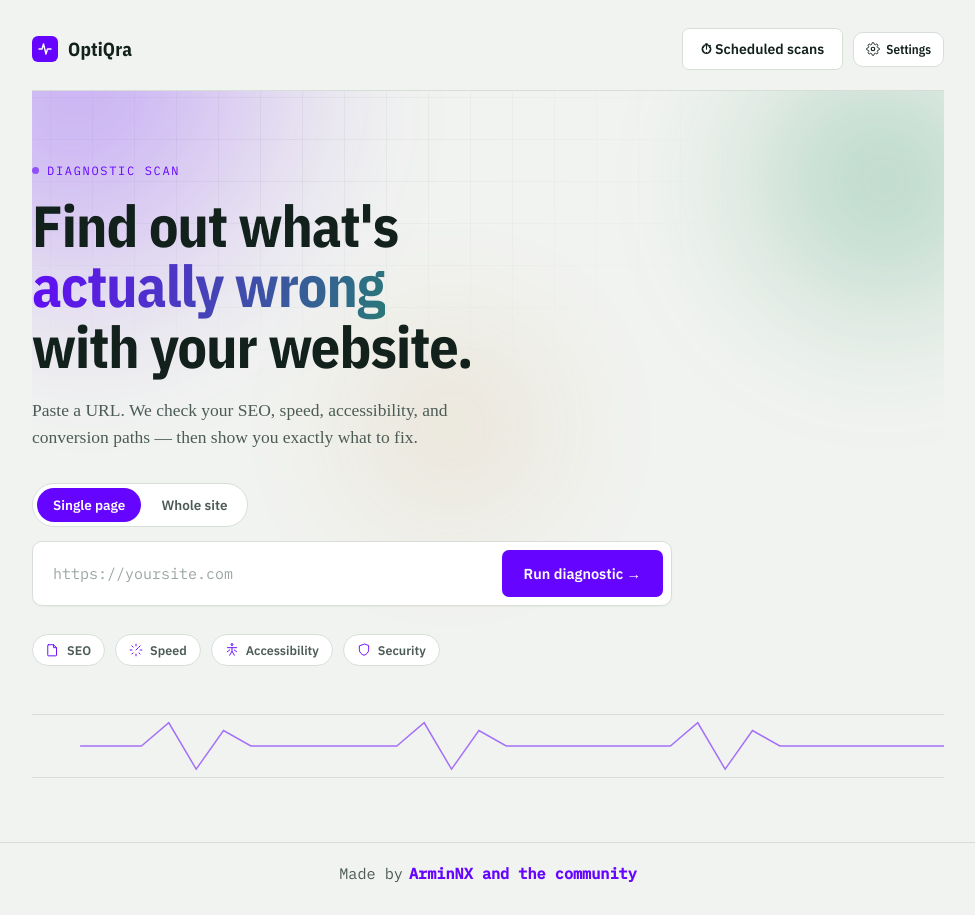
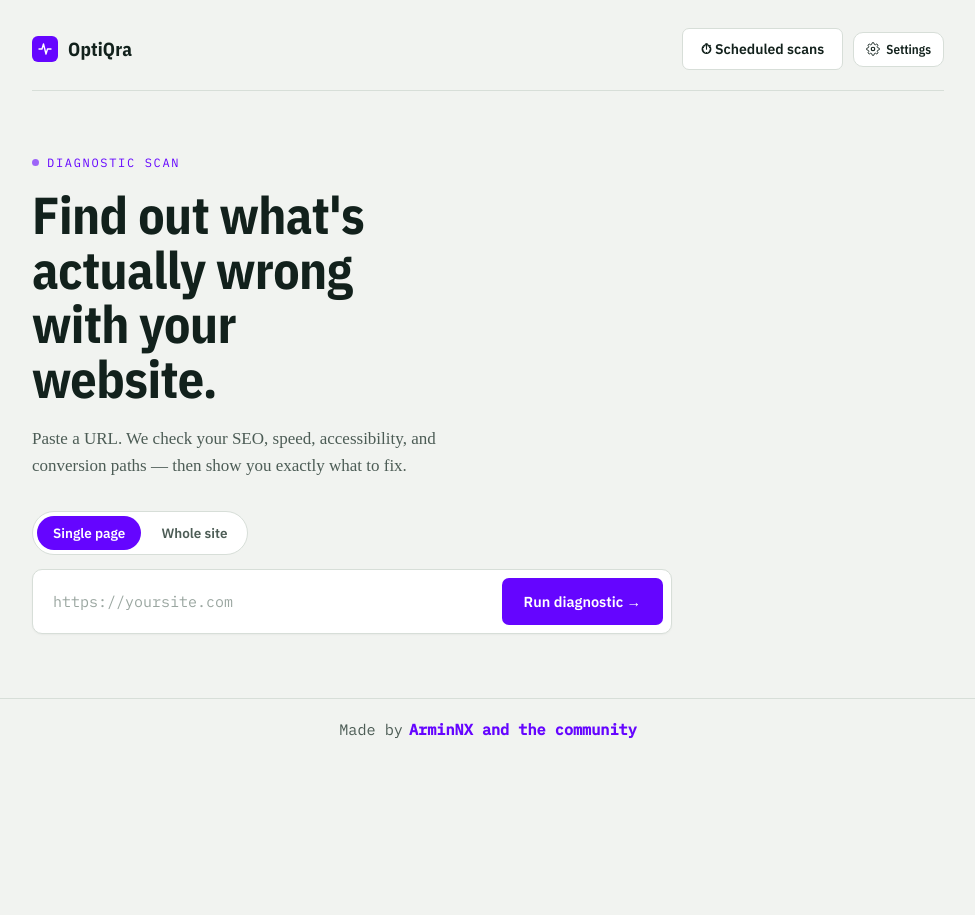
Before and after one commit to armin5872/OptiQra, a Next.js app: page / in a window 1280 px wide. Shown: the whole page, without its empty margins (152-1127 px from the left). After the commit the page ends 800 px from the top, so only its background shows below. Built offline with nearby package versions, Linux system fonts and the light colour scheme.

Commit message:
rollback redesign

```diff
--- a/src/app/globals.css
+++ b/src/app/globals.css
@@ -107,7 +107,6 @@ header {
 	justify-content: space-between;
 	gap: 12px;
 	flex-wrap: wrap;
-	animation: fade-up 0.5s cubic-bezier(0.22, 1, 0.36, 1) both;
 }
 .header-actions {
 	display: flex;
@@ -128,19 +127,8 @@ header {
 	height: 26px;
 	border-radius: 6px;
 	background: var(--accent);
-	box-shadow: 0 0 0 0 color-mix(in srgb, var(--accent) 45%, transparent);
 	position: relative;
 	flex: none;
-	animation: brand-glow 3.2s ease-in-out infinite;
-}
-@keyframes brand-glow {
-	0%,
-	100% {
-		box-shadow: 0 0 0 0 color-mix(in srgb, var(--accent) 35%, transparent);
-	}
-	50% {
-		box-shadow: 0 0 0 6px color-mix(in srgb, var(--accent) 0%, transparent);
-	}
 }
 .brand-mark svg {
 	position: absolute;
@@ -150,98 +138,7 @@ header {
 
 /* ---------- Hero ---------- */
 .hero {
-	position: relative;
-	padding: 72px 0 40px;
-	overflow: hidden;
-	isolation: isolate;
-}
-.hero-bg {
-	position: absolute;
-	inset: -120px -24px auto -24px;
-	height: 620px;
-	z-index: -1;
-	pointer-events: none;
-	background-image:
-		linear-gradient(rgba(18, 33, 28, 0.05) 1px, transparent 1px),
-		linear-gradient(90deg, rgba(18, 33, 28, 0.05) 1px, transparent 1px);
-	background-size: 42px 42px;
-	-webkit-mask-image: radial-gradient(ellipse 70% 55% at 30% 30%, #000 0%, transparent 72%);
-	mask-image: radial-gradient(ellipse 70% 55% at 30% 30%, #000 0%, transparent 72%);
-}
-.hero-blob {
-	position: absolute;
-	border-radius: 50%;
-	filter: blur(60px);
-	opacity: 0.35;
-	z-index: -1;
-	pointer-events: none;
-	will-change: transform;
-}
-.hero-blob.b1 {
-	width: 420px;
-	height: 420px;
-	top: -180px;
-	left: -120px;
-	background: radial-gradient(circle at 30% 30%, var(--accent), transparent 70%);
-	animation: blob-float-a 16s ease-in-out infinite;
-}
-.hero-blob.b2 {
-	width: 320px;
-	height: 320px;
-	top: -60px;
-	right: -100px;
-	background: radial-gradient(circle at 60% 40%, #1e8f5e, transparent 70%);
-	animation: blob-float-b 20s ease-in-out infinite;
-}
-.hero-blob.b3 {
-	width: 260px;
-	height: 260px;
-	top: 220px;
-	left: 30%;
-	background: radial-gradient(circle at 50% 50%, #b9791c, transparent 70%);
-	opacity: 0.18;
-	animation: blob-float-c 22s ease-in-out infinite;
-}
-@keyframes blob-float-a {
-	0%,
-	100% {
-		transform: translate(0, 0) scale(1);
-	}
-	50% {
-		transform: translate(40px, 50px) scale(1.12);
-	}
-}
-@keyframes blob-float-b {
-	0%,
-	100% {
-		transform: translate(0, 0) scale(1);
-	}
-	50% {
-		transform: translate(-50px, 30px) scale(1.08);
-	}
-}
-@keyframes blob-float-c {
-	0%,
-	100% {
-		transform: translate(0, 0) scale(1);
-	}
-	50% {
-		transform: translate(30px, -30px) scale(1.15);
-	}
-}
-@keyframes fade-up {
-	from {
-		opacity: 0;
-		transform: translateY(16px);
-	}
-	to {
-		opacity: 1;
-		transform: translateY(0);
-	}
-}
-.reveal {
-	opacity: 0;
-	animation: fade-up 0.7s cubic-bezier(0.22, 1, 0.36, 1) forwards;
+	padding: 64px 0 40px;
 }
 .eyebrow {
 	font-family: "IBM Plex Mono", monospace;
@@ -275,31 +172,14 @@ header {
 h1 {
 	font-family: "IBM Plex Sans Condensed", sans-serif;
 	font-weight: 700;
-	font-size: clamp(36px, 5.4vw, 58px);
-	line-height: 1.04;
-	letter-spacing: -0.015em;
+	font-size: clamp(34px, 5vw, 52px);
+	line-height: 1.05;
+	letter-spacing: -0.01em;
 	margin: 0 0 20px;
-	max-width: 15ch;
-}
-h1 .grad-text {
-	background: linear-gradient(100deg, var(--accent), #1e8f5e 65%, var(--accent));
-	background-size: 200% auto;
-	-webkit-background-clip: text;
-	background-clip: text;
-	color: transparent;
-	animation: grad-shift 6s ease-in-out infinite;
-}
-@keyframes grad-shift {
-	0%,
-	100% {
-		background-position: 0% center;
-	}
-	50% {
-		background-position: 100% center;
-	}
+	max-width: 14ch;
 }
 .sub {
-	font-size: 17.5px;
+	font-size: 17px;
 	line-height: 1.55;
 	color: var(--ink-soft);
 	max-width: 52ch;
@@ -316,17 +196,6 @@ h1 .grad-text {
 	gap: 8px;
 	max-width: 640px;
 	box-shadow: 0 1px 2px rgba(18, 33, 28, 0.04);
-	transition:
-		box-shadow 0.25s ease,
-		border-color 0.25s ease,
-		transform 0.25s ease;
-}
-.intake:focus-within {
-	border-color: var(--accent);
-	box-shadow:
-		0 0 0 4px color-mix(in srgb, var(--accent) 14%, transparent),
-		0 8px 24px rgba(101, 5, 255, 0.12);
-	transform: translateY(-1px);
 }
 .intake input {
 	flex: 1;
@@ -343,8 +212,6 @@ h1 .grad-text {
 	color: #9aa6a0;
 }
 .intake button {
-	position: relative;
-	overflow: hidden;
 	border: none;
 	background: var(--accent);
 	color: #fff;
@@ -360,28 +227,10 @@ h1 .grad-text {
 	white-space: nowrap;
 	transition:
 		background 0.15s ease,
-		transform 0.1s ease,
-		box-shadow 0.2s ease;
-}
-.intake button::after {
-	content: "";
-	position: absolute;
-	inset: 0;
-	background: linear-gradient(
-		110deg,
-		transparent 20%,
-		rgba(255, 255, 255, 0.35) 50%,
-		transparent 80%
-	);
-	transform: translateX(-120%);
-}
-.intake button:hover::after {
-	transform: translateX(120%);
-	transition: transform 0.7s ease;
+		transform 0.1s ease;
 }
 .intake button:hover {
 	background: var(--accent-hover);
-	box-shadow: 0 4px 14px rgba(101, 5, 255, 0.28);
 }
 .intake button:active {
 	transform: scale(0.97);
@@ -410,44 +259,6 @@ h1 .grad-text {
 }
 .stopped-note.show {
 	display: block;
-}
-
-/* ---------- Hero feature strip ---------- */
-.hero-features {
-	display: flex;
-	flex-wrap: wrap;
-	gap: 10px;
-	margin: 28px 0 8px;
-}
-.hero-feature {
-	display: flex;
-	align-items: center;
-	gap: 7px;
-	padding: 7px 13px;
-	border: 1px solid var(--line);
-	background: var(--surface);
-	border-radius: 999px;
-	font-family: "IBM Plex Sans", sans-serif;
-	font-size: 12.5px;
-	font-weight: 600;
-	color: var(--ink-soft);
-	transition:
-		transform 0.2s ease,
-		border-color 0.2s ease,
-		color 0.2s ease,
-		box-shadow 0.2s ease;
-}
-.hero-feature svg {
-	width: 14px;
-	height: 14px;
-	flex: none;
-	color: var(--accent);
-}
-.hero-feature:hover {
-	transform: translateY(-2px);
-	border-color: var(--accent);
-	color: var(--ink);
-	box-shadow: 0 6px 16px rgba(18, 33, 28, 0.08);
 }
 
 /* ---------- Recent scans (saved locally in IndexedDB) ---------- */
@@ -583,8 +394,6 @@ h1 .grad-text {
 }
 .depth-btn:hover {
 	border-color: var(--accent);
-	transform: translateY(-1px);
-	box-shadow: 0 4px 12px rgba(18, 33, 28, 0.06);
 }
 .depth-btn:active {
 	transform: scale(0.97);
@@ -662,12 +471,10 @@ h1 .grad-text {
 	cursor: pointer;
 	transition:
 		background 0.15s ease,
-		color 0.15s ease,
-		transform 0.15s ease;
+		color 0.15s ease;
 }
 .mode-toggle button:hover {
 	color: var(--ink);
-	transform: translateY(-1px);
 }
 .mode-toggle button:focus-visible {
 	outline: 2px solid var(--accent);
--- a/src/app/page.tsx
+++ b/src/app/page.tsx
@@ -599,28 +599,13 @@ export default function Home() {
 
 			{viewState === "hero" && (
 				<section className="hero">
-					<div className="hero-bg" aria-hidden="true" />
-					<div className="hero-blob b1" aria-hidden="true" />
-					<div className="hero-blob b2" aria-hidden="true" />
-					<div className="hero-blob b3" aria-hidden="true" />
-
-					<p className="eyebrow reveal" style={{ animationDelay: "0.02s" }}>
-						Diagnostic scan
-					</p>
-					<h1 className="reveal" style={{ animationDelay: "0.08s" }}>
-						Find out what's <span className="grad-text">actually wrong</span> with
-						your website.
-					</h1>
-					<p className="sub reveal" style={{ animationDelay: "0.16s" }}>
+					<p className="eyebrow">Diagnostic scan</p>
+					<h1>Find out what's actually wrong with your website.</h1>
+					<p className="sub">
 						Paste a URL. We check your SEO, speed, accessibility, and conversion
 						paths — then show you exactly what to fix.
 					</p>
-					<div
-						className="mode-toggle reveal"
-						style={{ animationDelay: "0.22s" }}
-						role="radiogroup"
-						aria-label="Scan mode"
-					>
+					<div className="mode-toggle" role="radiogroup" aria-label="Scan mode">
 						<button
 							type="button"
 							role="radio"
@@ -687,11 +672,7 @@ export default function Home() {
 							/>
 						</div>
 					)}
-					<form
-						className="intake reveal"
-						style={{ animationDelay: "0.28s" }}
-						onSubmit={runScan}
-					>
+					<form className="intake" onSubmit={runScan}>
 						<input
 							type="text"
 							value={url}
@@ -721,43 +702,6 @@ export default function Home() {
 							{stoppedNote}
 						</p>
 					)}
-
-					<div
-						className="hero-features reveal"
-						style={{ animationDelay: "0.34s" }}
-					>
-						{[
-							{
-								label: "SEO",
-								path: "M4 3h9l5 5v13a1 1 0 0 1-1 1H4a1 1 0 0 1-1-1V4a1 1 0 0 1 1-1Z M13 3v5h5",
-							},
-							{
-								label: "Speed",
-								path: "M12 2v3M12 19v3M2 12h3M19 12h3M5 5l2 2M17 17l2 2M5 19l2-2M17 7l2-2 M12 12l4-4",
-							},
-							{
-								label: "Accessibility",
-								path: "M12 4a1.6 1.6 0 1 0 0-3.2A1.6 1.6 0 0 0 12 4Z M4 8h16 M12 8v6 M8 21l4-7 4 7 M8 12l-4 3 M16 12l4 3",
-							},
-							{
-								label: "Security",
-								path: "M12 2 4 5v6c0 5 3.4 8.7 8 10 4.6-1.3 8-5 8-10V5Z",
-							},
-						].map((f) => (
-							<span className="hero-feature" key={f.label}>
-								<svg viewBox="0 0 24 24" fill="none" stroke="currentColor" strokeWidth="1.6" strokeLinecap="round" strokeLinejoin="round">
-									<path d={f.path} />
-								</svg>
-								{f.label}
-							</span>
-						))}
-					</div>
-
-					<div className="vitals-strip reveal" style={{ animationDelay: "0.4s" }} aria-hidden="true">
-						<svg viewBox="0 0 1000 64" preserveAspectRatio="none">
-							<path d="M0 32 L120 32 L150 8 L180 56 L210 16 L240 32 L400 32 L430 8 L460 56 L490 16 L520 32 L700 32 L730 8 L760 56 L790 16 L820 32 L1000 32" />
-						</svg>
-					</div>
 
 					{recentScansLoaded && recentScans.length > 0 && (
 						<div className="recent-scans">
```
